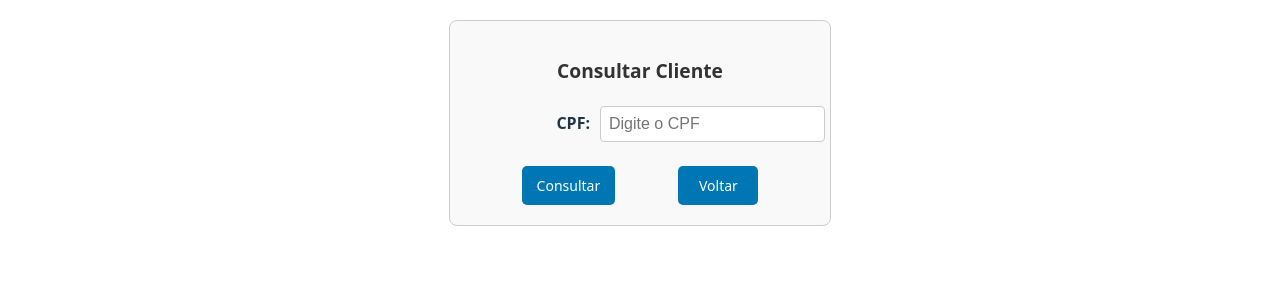
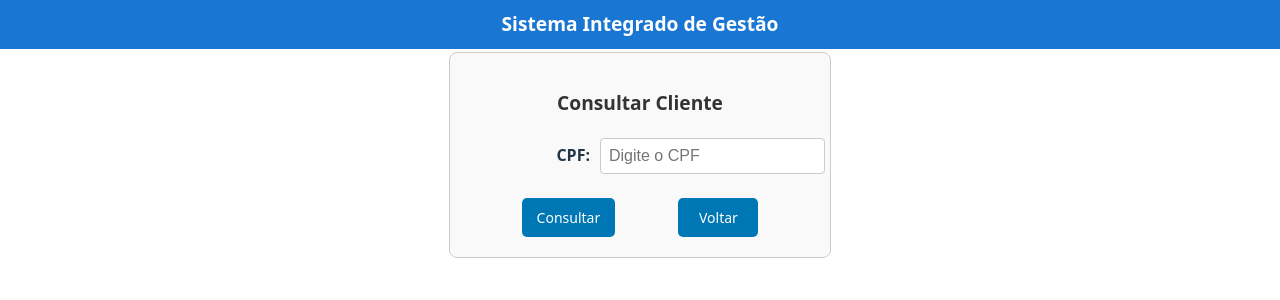
Before and after one commit to almeida2/cliente-frontv1, a React (Vite) app: page /clientes/consultar/cpf in a window 1280 px wide. Shown: the top 300 px of the page. Built offline with nearby package versions, Linux system fonts and the light colour scheme.

Commit message:
refatoracao - ajustes no arquivo de estilos  Changes to be committed: 	modified:   src/App.jsx 	modified:   src/componentes/ClienteConsultaCpf/ClienteConsulta.jsx 	modified:   src/componentes/ClienteConsultaCpf/ClienteConsultarView.jsx

```diff
--- a/src/App.jsx
+++ b/src/App.jsx
@@ -10,7 +10,7 @@ function App() {
       <Routes>
         <Route index element={<Home />} />
         <Route path="/" element={<Home />} />
-        {/* Add other routes here as needed */}
+        {/* Adicionar outras rotas aqui de acordo com a necessidade */}
         <Route path="/clientes/consulta" element={<ClienteConsultarView />} />
         <Route path="/clientes/cadastrar" element={<ClienteCadastrarView />} />
         <Route path="/clientes/consultar/cpf" element={<ClienteConsulta />} />
--- a/src/componentes/ClienteConsultaCpf/ClienteConsulta.jsx
+++ b/src/componentes/ClienteConsultaCpf/ClienteConsulta.jsx
@@ -16,7 +16,7 @@ const ClienteConsulta = () => {
       cep: "",
       email: "",
     };
-
+    // Monta a mensagem de requisição
     try {
       const response = await fetch(
         "http://localhost:8081/api/v1/clientes/cpf",
@@ -36,6 +36,7 @@ const ClienteConsulta = () => {
         setMensagem(data.message);
       }
     } catch (error) {
+      console.error("Erro ao consultar cliente:", error);
       setMensagem("Erro ao consultar cliente. Tente novamente mais tarde.");
     }
   };
--- a/src/componentes/ClienteConsultaCpf/ClienteConsultarView.jsx
+++ b/src/componentes/ClienteConsultaCpf/ClienteConsultarView.jsx
@@ -9,21 +9,29 @@ const ClienteConsultaView = ({
   cliente,
   mensagem,
   onConsultar,
-  onVoltar,
+  // A prop 'onVoltar' não é mais necessária aqui, mas foi mantida
+  // no botão que só aparece quando o cliente não foi consultado.
 }) => {
   const navigate = useNavigate();
 
+  // Função interna que redireciona para a página inicial (Menu)
   const handleVoltar = () => {
-    navigate("/"); // redireciona para a página inicial
+    navigate("/");
   };
+
+  // Decisão sobre qual função usar:
+  // - No bloco {!cliente}: Usaremos a nova função handleVoltar (ou a prop onVoltar, se preferir o controle externo)
+  // - No bloco {cliente}: Usaremos a nova função handleVoltar
+
   return (
-    // Usa a classe css compartilhada 'form-container'
+    <>
+      <div className="top-bar">Sistema Integrado de Gestão</div>
+      <div className="title-consultar-view">Consultar Cliente por CPF</div>
       <div className="form-container">
         <h2>Consultar Cliente</h2>
 
         {!cliente && (
           <div className="form-group">
-          {/* A classe css 'form-group-item' faz o alinhamento label/input */}
             <div className="form-group-item">
               <label htmlFor="cpf">CPF:</label>
               <input
@@ -35,11 +43,10 @@ const ClienteConsultaView = ({
               />
             </div>
             <div className="button-group">
-            {/* Usa a classe css compartilhada 'button-primary' */}
               <button className="button-primary" onClick={onConsultar}>
                 Consultar
               </button>
-            {/* Usa a classe compartilhada 'button-primary' */}
+              {/* Refatoração: Usar handleVoltar para garantir que volte para o menu */}
               <button className="button-primary" onClick={handleVoltar}>
                 Voltar
               </button>
@@ -48,7 +55,6 @@ const ClienteConsultaView = ({
         )}
 
         {cliente && (
-        // Usa as classes css compartilhadas para exibir o resultado
           <div className="resultado-consulta">
             <div className="form-group-item">
               <label htmlFor="cpf-resultado">CPF:</label>
@@ -89,8 +95,9 @@ const ClienteConsultaView = ({
               <button
                 id="voltar"
                 type="button"
-              className="button-primary" // Usa a classe css compartilhada
-              onClick={onVoltar}
+                className="button-primary"
+                // ** CORREÇÃO CHAVE: Chamar a função interna handleVoltar **
+                onClick={handleVoltar}
               >
                 Voltar
               </button>
@@ -100,6 +107,7 @@ const ClienteConsultaView = ({
 
         {mensagem && <p className="mensagem">{mensagem}</p>}
       </div>
+    </>
   );
 };
 
```
Lines whose indentation alone changed are shown as unchanged.
